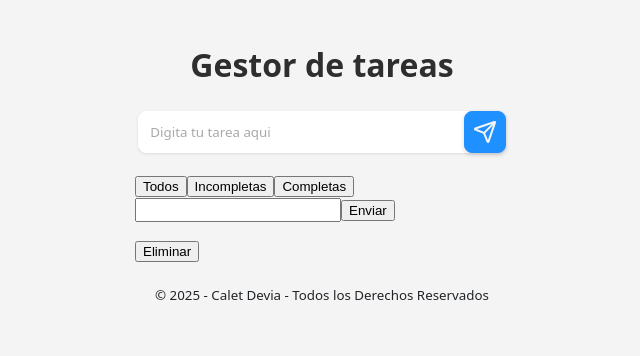
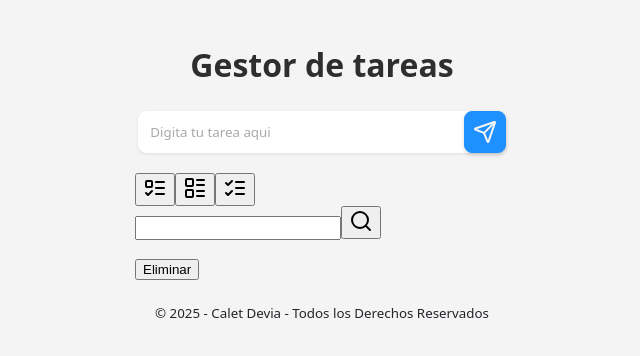
Before and after one commit to Ledtius/Task-Management-React, a React (Vite) app: page / in a window 1280 px wide. Shown: the top 356 px of the page, without its empty margins (318-958 px from the left). Built offline with nearby package versions, Linux system fonts and the light colour scheme.

Commit message:
Imported icons

```diff
--- a/src/components/Task/TaskFilter.jsx
+++ b/src/components/Task/TaskFilter.jsx
@@ -1,4 +1,6 @@
-import { useEffect, useState } from "react";
+import filterStyles from "../../styles/Task/TaskFilter.module.css";
+
+import { ListTodo, LayoutList, ListChecks, Search } from "lucide-react";
 
 const TaskFilter = ({ setListState, filterInput, setFilterInput }) => {
   const handleBtnIdValue = (e) => {
@@ -19,18 +21,20 @@ const TaskFilter = ({ setListState, filterInput, setFilterInput }) => {
     <section>
       <nav>
         <button id="all" onClick={handleBtnIdValue}>
-          Todos
+          <ListTodo />
         </button>
         <button id="incomplete" onClick={handleBtnIdValue}>
-          Incompletas
+          <LayoutList />
         </button>
         <button id="complete" onClick={handleBtnIdValue}>
-          Completas
+          <ListChecks />
         </button>
       </nav>
       <form onSubmit={handleForm}>
         <input type="text" value={filterInput} onChange={handleInput} />
-        <button>Enviar</button>
+        <button>
+          <Search />
+        </button>
       </form>
     </section>
   );
```
